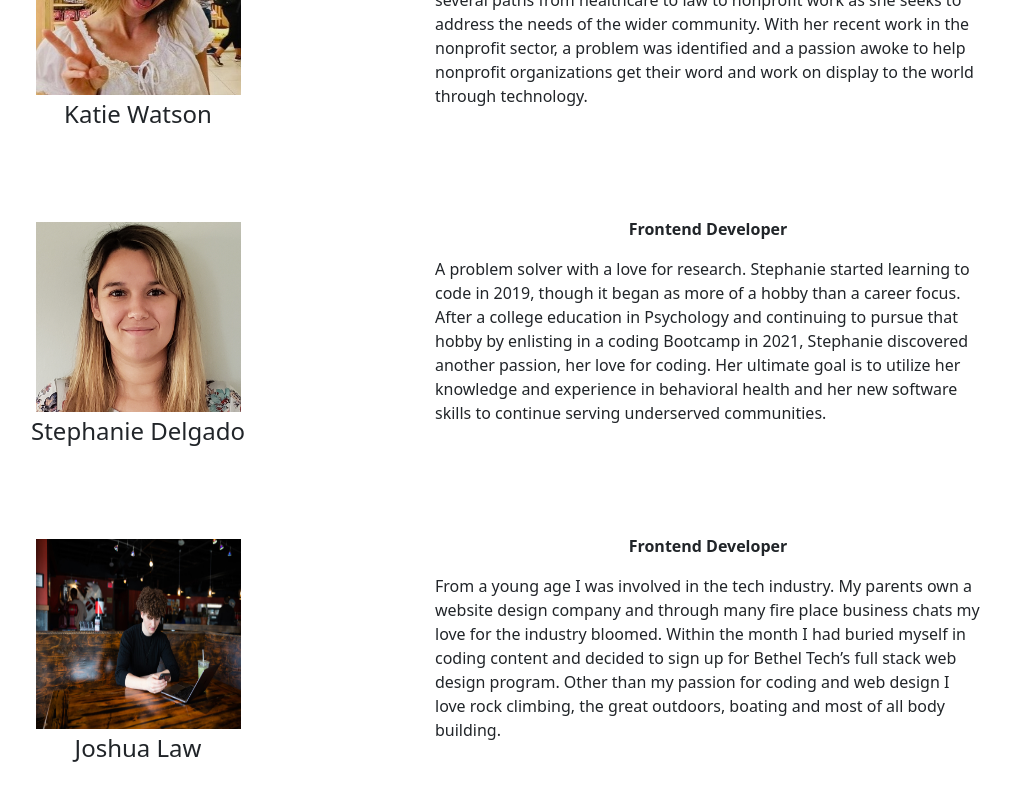
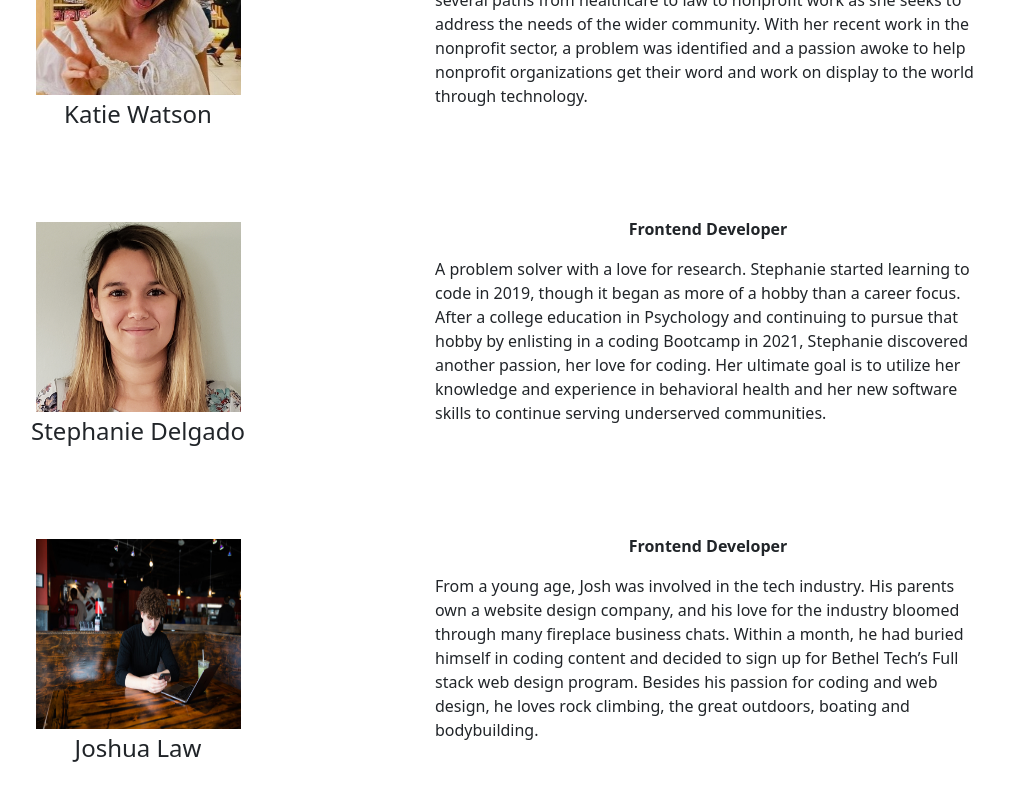
Before and after one commit to JoshLaw-04/BookScape, a React (Create React App) app: page /about in a window 1280 px wide. Shown: the part 992-1792 px from the top of the page, without its empty margins (217-1227 px from the left). Built offline with nearby package versions, Linux system fonts and the light colour scheme; no server answers.

Commit message:
Update About.js

```diff
--- a/src/components/About.js
+++ b/src/components/About.js
@@ -32,7 +32,7 @@ function About() {
             name: 'Joshua Law',
             role: 'Frontend Developer',
             image: josh,
-            about: 'From a young age I was involved in the tech industry. My parents own a website design company and through many fire place business chats my love for the industry bloomed. Within the month I had buried myself in coding content and decided to sign up for Bethel Tech’s full stack web design program. Other than my passion for coding and web design I love rock climbing, the great outdoors, boating and most of all body building.'
+            about: 'From a young age, Josh was involved in the tech industry. His parents own a website design company, and his love for the industry bloomed through many fireplace business chats. Within a month, he had buried himself in coding content and decided to sign up for Bethel Tech’s Full stack web design program. Besides his passion for coding and web design, he loves rock climbing, the great outdoors, boating and bodybuilding.'
         }
     ]
 
```
